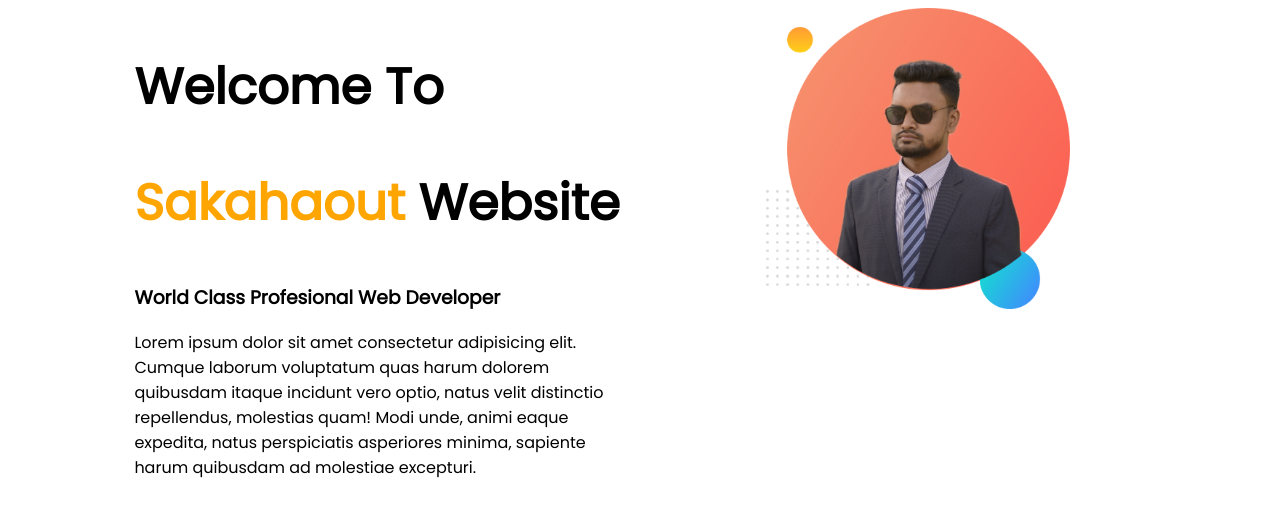
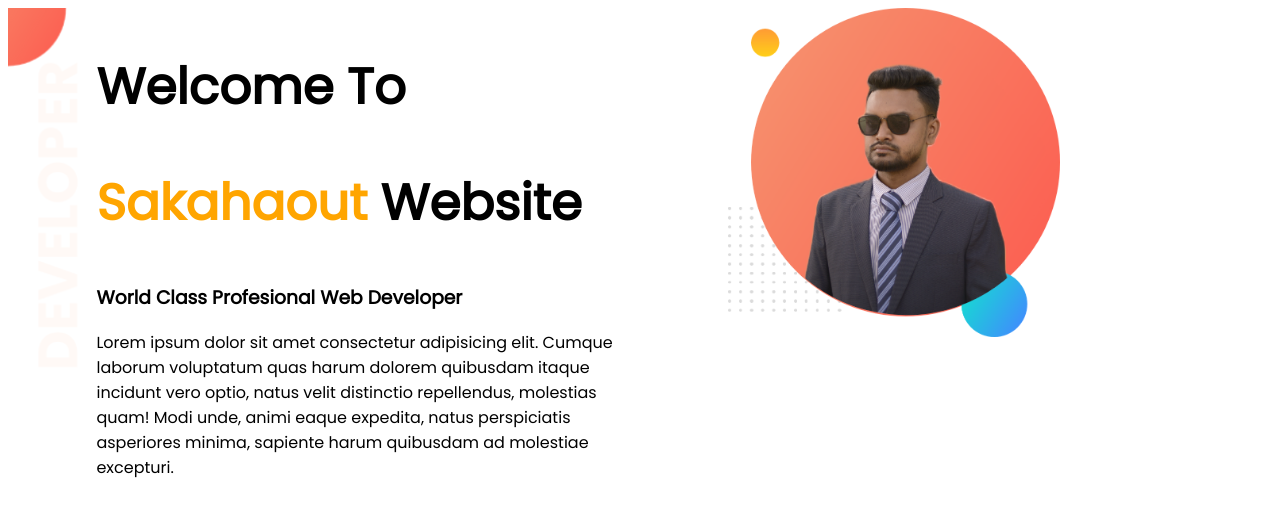
Before and after one commit to sakahaout/web-portfolio, a plain HTML site: page index.html in a window 1280 px wide. Drawn offline with Linux system fonts and the light colour scheme.

Commit message:
top banner bg repeat fix

```diff
--- a/index.html
+++ b/index.html
@@ -12,7 +12,7 @@
 </head>
 <body>
 
-    <section>
+    <section class="top-banner">
         <div class="half-width">
             <h1>Welcome To</h1>
             <h1><span class="name-hightlight">Sakahaout</span> Website</h1>
--- a/style.css
+++ b/style.css
@@ -10,12 +10,22 @@ h1{
 }
 
 .half-width{
-    width: 40%;
+    width: 43%;
     float: left;
-    margin-left: 8%;
+    margin-left: 5%;
     padding-left: 2%;
 }
 
 .half-width img{
-    width: 60%;
+    width: 61%;
 }
+
+.top-banner{
+    /* border: 1px solid; */
+    background-repeat: no-repeat;
+    background-image: url(image/top-banner.png);
+}
+
+section{
+    height: 500px;
+}
```
